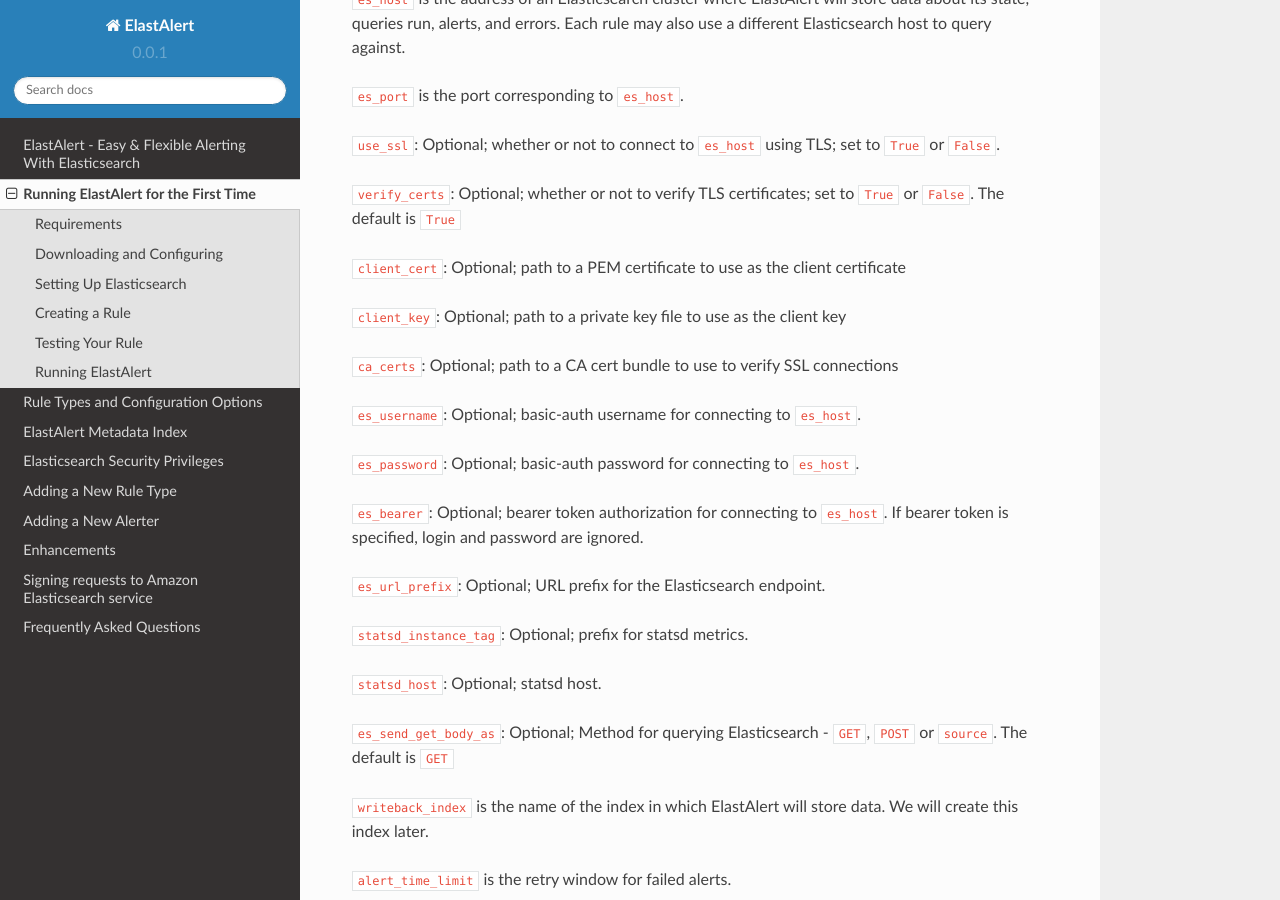
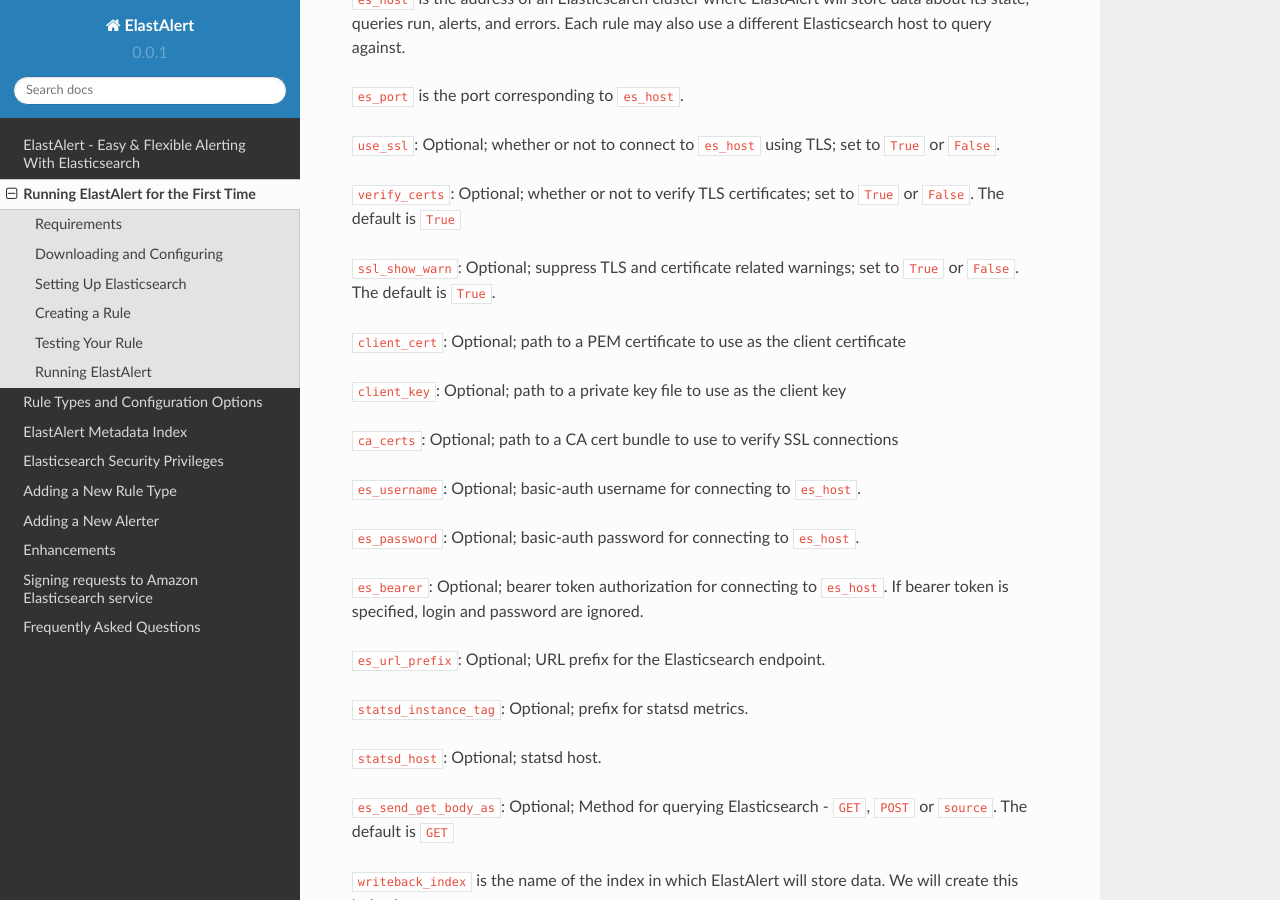
Before and after one commit to Yelp/elastalert, a Sphinx documentation site: the page built from docs/source/running_elastalert.rst, in a window 1280 px wide and 900 px high, scrolled down 1576 px. Built offline with Sphinx 7.4.7 and the Read the Docs theme 2.0.0, drawn with Linux system fonts in a browser that asks for light colours; pages that are not in the unit, such as notebooks, are missing from menus.

Commit message:
Add new ssl_show_warn option to documentation and example files

```diff
--- a/docs/source/elastalert.rst
+++ b/docs/source/elastalert.rst
@@ -131,6 +131,8 @@
 The environment variable ``ES_USE_SSL`` will override this field.
 
 ``verify_certs``: Optional; whether or not to verify TLS certificates; set to ``True`` or ``False``. The default is ``True``.
+
+``ssl_show_warn``: Optional; suppress TLS and certificate related warnings; set to ``True`` or ``False``. The default is ``True``.
 
 ``client_cert``: Optional; path to a PEM certificate to use as the client certificate.
 
--- a/docs/source/ruletypes.rst
+++ b/docs/source/ruletypes.rst
@@ -33,6 +33,8 @@
 | ``use_ssl`` (boolean, default False)                         |           |
 +--------------------------------------------------------------+           |
 | ``verify_certs`` (boolean, default True)                     |           |
++--------------------------------------------------------------+           |
+| ``ssl_show_warn`` (boolean, default True)                    |           |
 +--------------------------------------------------------------+           |
 | ``es_username`` (string, no default)                         |           |
 +--------------------------------------------------------------+           |
--- a/docs/source/running_elastalert.rst
+++ b/docs/source/running_elastalert.rst
@@ -56,6 +56,8 @@
 ``use_ssl``: Optional; whether or not to connect to ``es_host`` using TLS; set to ``True`` or ``False``.
 
 ``verify_certs``: Optional; whether or not to verify TLS certificates; set to ``True`` or ``False``. The default is ``True``
+
+``ssl_show_warn``: Optional; suppress TLS and certificate related warnings; set to ``True`` or ``False``. The default is ``True``.
 
 ``client_cert``: Optional; path to a PEM certificate to use as the client certificate
 
```
Also changed, not shown: 1 other file.
